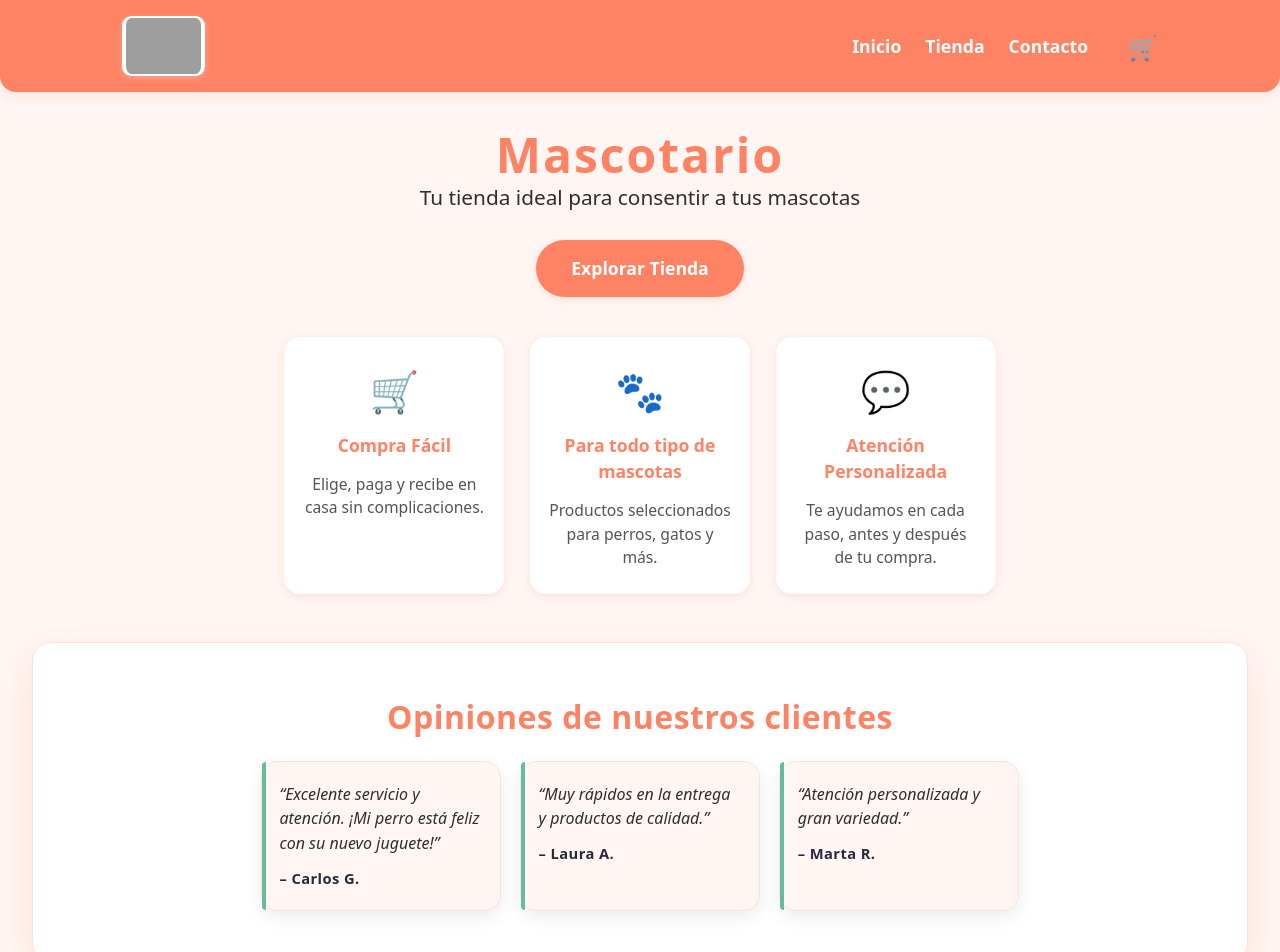
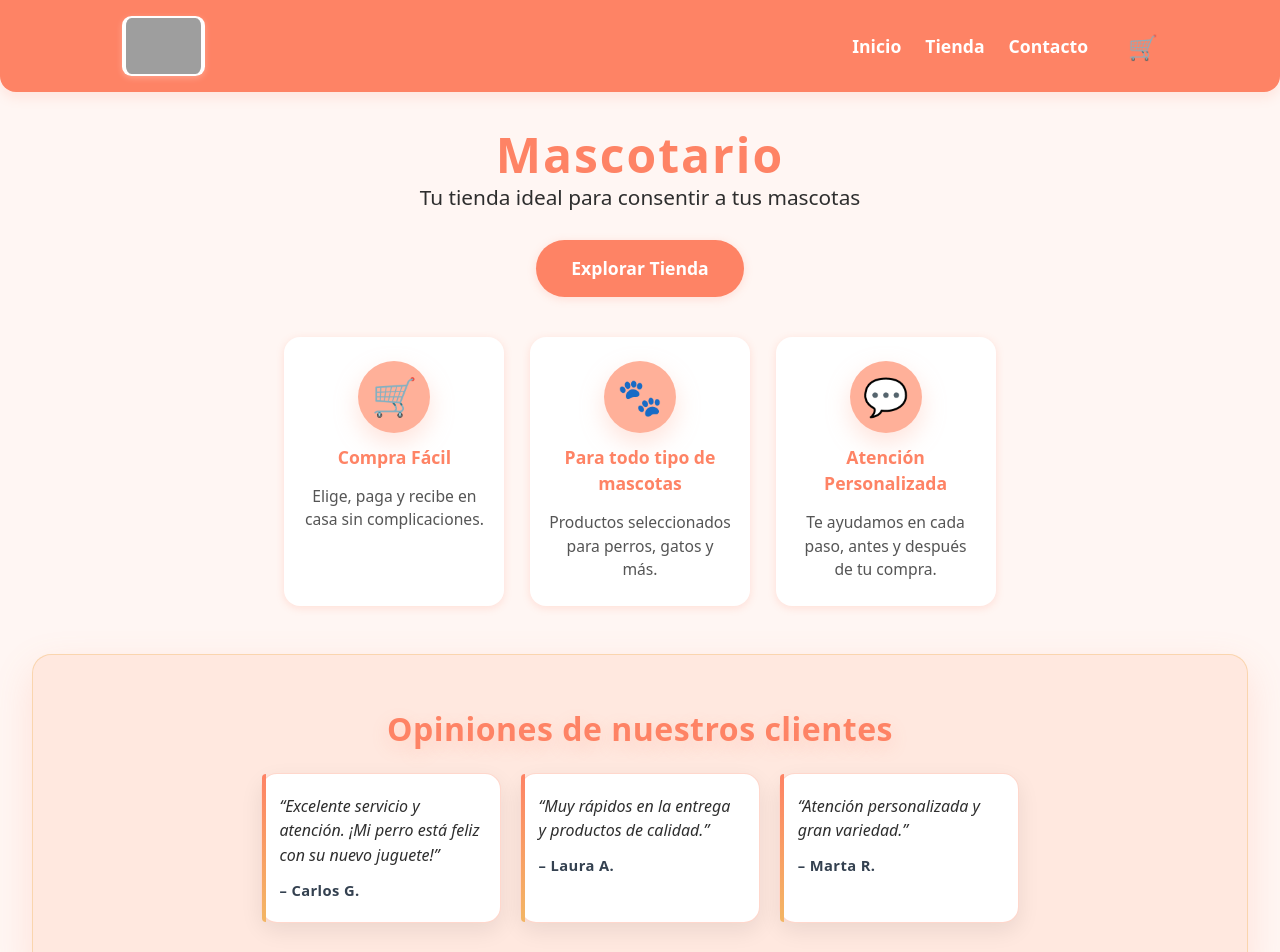
Before and after one commit to gero16/mascotario, a React (Vite) app: page / in a window 1280 px wide. Shown: the top 952 px of the page. Built offline with nearby package versions, Linux system fonts and the light colour scheme; grey boxes are pictures that could not be loaded.

Commit message:
mejoras css en inicio

```diff
--- a/src/App.css
+++ b/src/App.css
@@ -217,7 +217,17 @@ h1 {
 }
 
 .feature-card span {
-  font-size: 2.5rem;
+  font-size: 2.3rem;
+  background: var(--color-muted-rose);
+  color: #fff;
+  border-radius: 50%;
+  padding: 0.45em;
+  width: 72px;
+  height: 72px;
+  display: inline-flex;
+  align-items: center;
+  justify-content: center;
+  box-shadow: 0 10px 24px rgba(255, 176, 153, 0.35);
 }
 
 .feature-card h3 {
@@ -237,10 +247,10 @@ h1 {
   margin: 3rem auto 2.3rem;
   text-align: center;
   padding: 50px 20px;
-  background: #fff;
+  background: var(--color-soft-peach);
   width: 100%;
   border-radius: 1.2rem;
-  border: 1px solid #ffe1d6;
+  border: 1px solid rgba(243, 182, 100, 0.4);
   box-shadow: 0 14px 38px rgba(254, 131, 101, 0.18);
 }
 .reviews-section h2 {
@@ -249,6 +259,7 @@ h1 {
   margin-bottom: 1.3rem;
   font-weight: 800;
   letter-spacing: 0.5px;
+  text-shadow: 0 6px 18px rgba(254, 131, 101, 0.22);
 }
 .reviews-list {
   display: flex;
@@ -258,13 +269,13 @@ h1 {
   align-items: stretch;
 }
 .review-card {
-  background: #fff6f3;
+  background: #fff;
   border-radius: 1rem;
   padding: 1.2rem 1.1rem 1.3rem;
   max-width: 240px;
   min-width: 200px;
-  border: 1px solid #ffe1d6;
-  box-shadow: 0 6px 18px rgba(0, 0, 0, 0.08);
+  border: 1px solid rgba(255, 176, 153, 0.5);
+  box-shadow: 0 8px 22px rgba(0, 0, 0, 0.08);
   text-align: left;
   display: flex;
   flex-direction: column;
@@ -279,7 +290,7 @@ h1 {
   bottom: 0;
   width: 4px;
   border-radius: 1rem 0 0 1rem;
-  background: var(--color-secundario);
+  background: linear-gradient(180deg, var(--color-base), var(--color-highlight));
 }
 .review-text {
   font-size: 1rem;
@@ -289,7 +300,7 @@ h1 {
   margin: 0;
 }
 .review-author {
-  color: var(--color-dark);
+  color: var(--color-cool-slate);
   font-size: 0.92rem;
   font-weight: 600;
   letter-spacing: 0.4px;
@@ -329,19 +340,26 @@ h1 {
 }
 
 .store-section {
-  background: #fff6f3;
+  background: var(--color-cream);
   border-radius: 1.2rem;
   max-width: 1200px;
   margin: 7% auto 2rem;
   padding: 0.5rem 1rem 1rem;
   box-shadow: 0 2px 18px #fe836544;
+  border: 1px solid rgba(243, 182, 100, 0.35);
   text-align: center;
   display: flex;
   flex-direction: column;
   align-items: center;
+  position: relative;
+  overflow: hidden;
 }
 .store-section h1 {
-  color: #fe8365;
+  color: var(--color-base);
+  background: linear-gradient(90deg, var(--color-base) 0%, var(--color-highlight) 90%);
+  background-clip: text;
+  -webkit-background-clip: text;
+  -webkit-text-fill-color: transparent;
   font-size: 2.2rem;
   margin-bottom: 2.4rem;
   letter-spacing: 1px;
@@ -514,10 +532,11 @@ h1 {
   max-width: 510px;
   margin: 4.3rem auto 1.5rem;
   padding: 2rem 1rem 1.4rem;
-  background: #fff;
+  background: var(--color-soft-peach);
   border-radius: 1.1rem;
   box-shadow: 0 2px 12px #fe836533;
   text-align: center;
+  border: 1px solid rgba(243, 182, 100, 0.35);
 }
 .contact-section h1 {
   color: #fe8365;
@@ -537,20 +556,21 @@ h1 {
 }
 .contact-form input,
 .contact-form textarea {
-  border: 1.5px solid #fe836544;
+  border: 1.5px solid rgba(255, 176, 153, 0.6);
   border-radius: 0.5em;
   padding: 0.7em 1em;
   font-size: 1.08rem;
   font-family: inherit;
   outline: none;
-  background: #fef6f2;
+  background: #fff;
   color: #222;
   transition: border 0.18s;
   resize: none;
 }
 .contact-form input:focus,
 .contact-form textarea:focus {
-  border-color: #fe8365;
+  border-color: var(--color-base);
+  box-shadow: 0 0 0 3px rgba(254, 131, 101, 0.18);
 }
 .contact-form textarea {
   min-height: 92px;
--- a/src/index.css
+++ b/src/index.css
@@ -15,6 +15,11 @@
   --color-acento: #3ed4c3; /* acento turquesa */
   --color-secundario: #64baa2; /* verde agua secundario */
   --color-dark: #27293d; /* gris azulado para contraste fuerte */
+  --color-soft-peach: #ffe8df; /* fondo suave */
+  --color-highlight: #f3b664; /* detalles dorados */
+  --color-muted-rose: #ffb099; /* acentos cálidos */
+  --color-cool-slate: #344150; /* textos destacados */
+  --color-cream: #fff3ec; /* secciones amplias */
   position: relative;
 }
 
```
